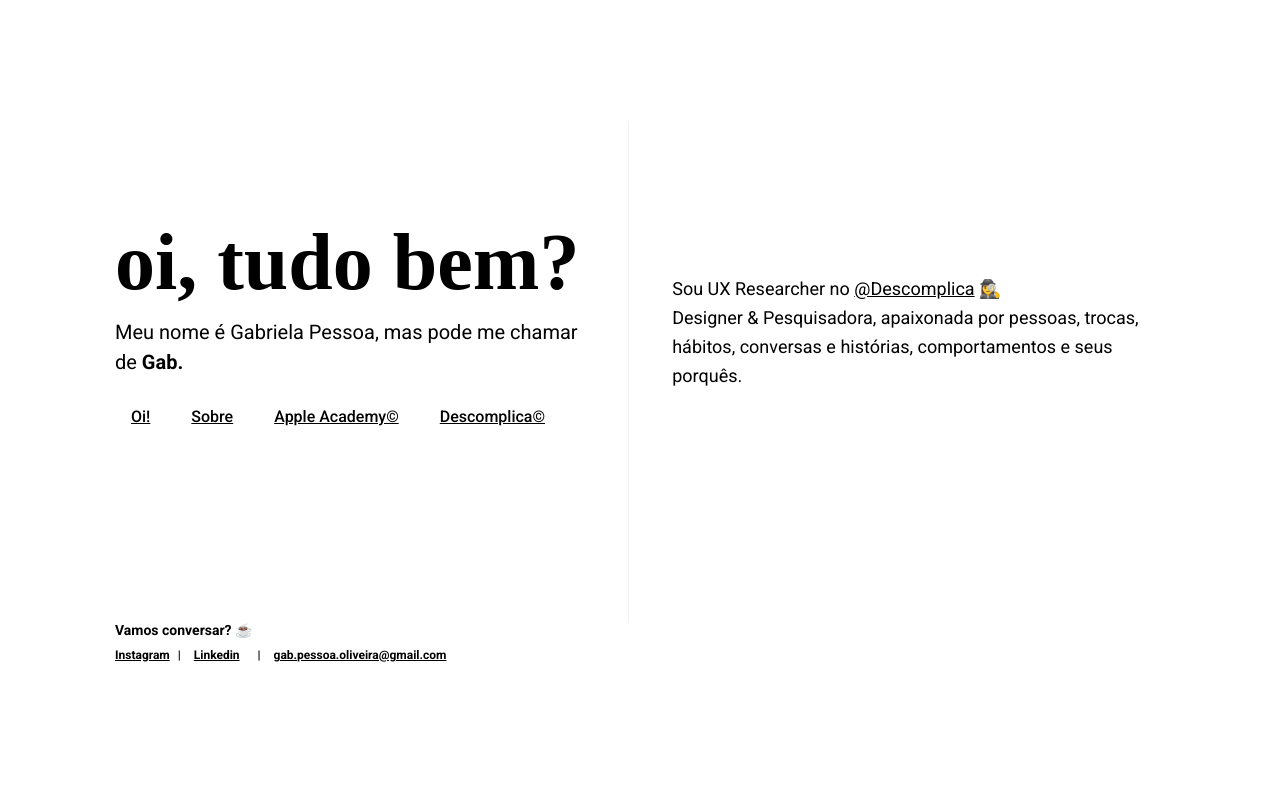
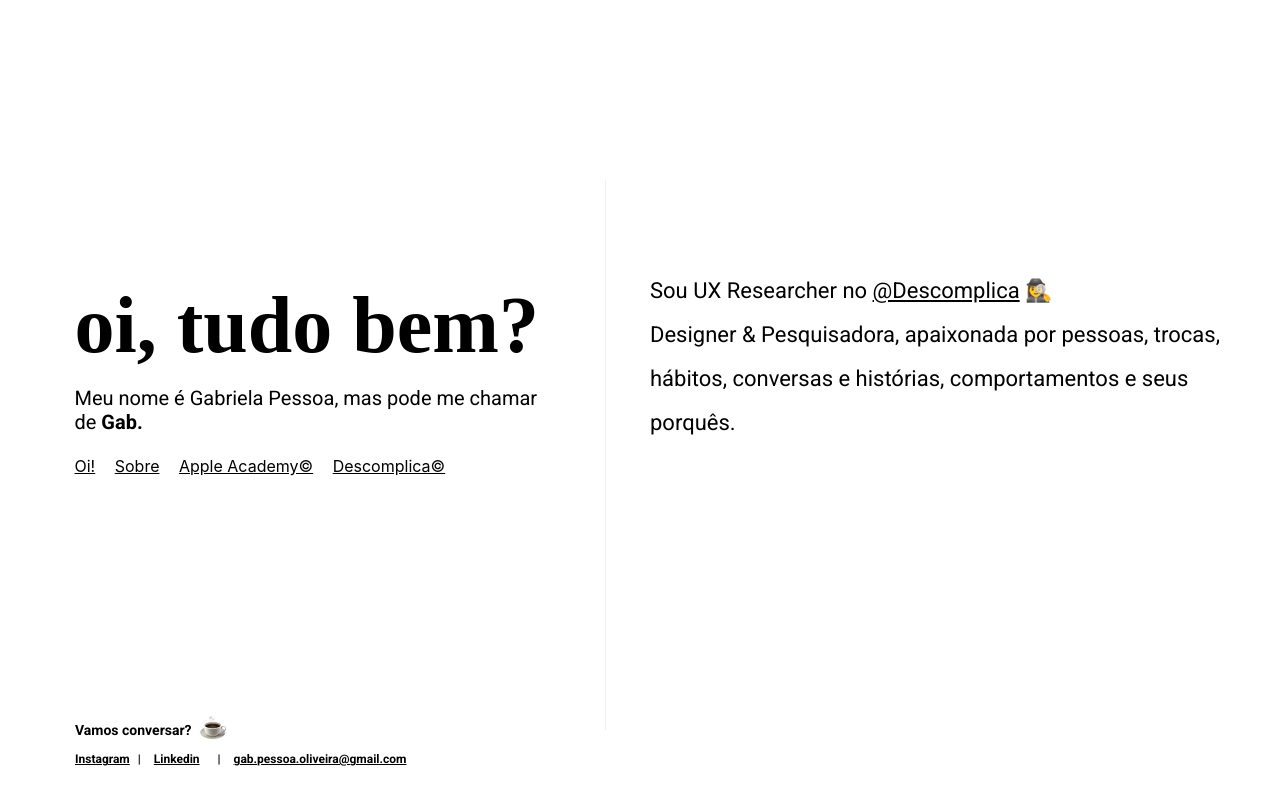
Before and after one commit to mopdc/gabpessoa, a PHP site: page / in a window 1280 px wide; the page is wider, and only the part inside the window is pictured. Run offline with PHP 8.4, Linux system fonts and the light colour scheme; some web fonts are replaced.

Commit message:
Add files via upload

```diff
--- a/css/style.css
+++ b/css/style.css
@@ -1,4 +1,5 @@
-@font-face {font-family: "BodoniSvtyTwoITCTT";
+@font-face {
+    font-family: "BodoniSvtyTwoITCTT";
     src: url("//db.onlinewebfonts.com/t/f99da0cc089925103ee1ecbcf5758240.eot");
     src: url("//db.onlinewebfonts.com/t/f99da0cc089925103ee1ecbcf5758240.eot?#iefix") format("embedded-opentype"),
         url("//db.onlinewebfonts.com/t/f99da0cc089925103ee1ecbcf5758240.woff2") format("woff2"),
@@ -8,33 +9,51 @@
 }
 
 
-html, body {
+html {
     height: 100%;
 }
 
-.container {
-height: 100%;
-width: 100%;
-display: table;
-margin-left: 100px;
-padding-right: 125px;
-
+body {
+    min-height: 100%;
+    padding: 0;
+    margin: 0;
+    position: relative;
 }
 
-.row {
-display: table-cell;
-height: 100%;
-width: 100%;
-vertical-align: middle;
+body {
+    position: relative;
+}
+
+body::after {
+    content: '';
+    display: block;
+    height: 50px;
+    /* Set same as footer's height */
 }
 
 .clear {
     clear: both;
 }
 
+.br {
+    background: #eff0f5;
+    width: 1px !important;
+    height: 100%;
+}
+
+.MainPart::after {
+    content: '';
+    min-height: 550px;
+    width: 1px;
+    background: #eff0f5;
+    display: inline-block;
+    position: absolute;
+    left: -20px;
+    top: 0;
+}
+
 .side-a {
-width: 45%;
-margin-top: 125px;
+    width: 100%;
     float: left;
     padding: 0px;
 }
@@ -46,20 +65,20 @@ border-left: solid 1px #eff0f5;
     float: left;
 }
 
-.side-c {
-margin-top: 25px;
-width: 45%;
-float: left;
-
-}
-
-a:link, a:visited{
+a:link,
+a:visited {
     color: black;
     text-decoration-line: underline;
 }
 
-a:active, a:hover, a:focus, li:active {
+a:active,
+a:hover,
+a:focus {
     color: #9013fe;
+}
+
+#oi {
+    margin-top: 15%;
 }
 
 .oi-tudo-bem {
@@ -69,11 +88,18 @@ font-size: 80px;
     font-weight: bold;
     font-style: normal;
     font-stretch: normal;
-line-height: 0.38;
+    line-height: normal;
     letter-spacing: normal;
     color: #000000;
     top: 20px;
 
+}
+
+#footer {
+    position: absolute;
+    bottom: 30px;
+    width: 100%;
+    height: 50px;
 }
 
 .line {
@@ -82,14 +108,14 @@ height: 540px;
     border: solid 2px #eff0f5;
 }
 
-.meu-nome{
-margin-top: 40px;
+.meu-nome {
+    margin-top: 15px;
     font-family: 'Roboto', sans-serif;
     font-size: 20px;
     font-weight: normal;
     font-style: normal;
     font-stretch: normal;
-line-height: 1.5;
+    line-height: normal;
     letter-spacing: normal;
     color: #000000;
 }
@@ -98,17 +124,24 @@ color: #000000;
     font-weight: bold;
 }
 
-.sou-ux{
+.sou-ux {
     margin-left: 10px;
     font-family: 'Roboto', sans-serif;
-font-size: 18px;
+    font-size: 22px;
     font-weight: normal;
     font-style: normal;
     font-stretch: normal;
-line-height: 1.6;
+    line-height: 2;
     letter-spacing: normal;
     color: #000000;
-margin-top: 25%;
+}
+
+.br.sideMore {
+    margin: 50px auto;
+}
+
+.side-a.sideMore {
+    margin-top: 100px;
 }
 
 .conteudo {
@@ -116,15 +149,12 @@ display: inline-block;
 
 }
 
-.menu-interno{
-display:inline-block;
+.menu-interno {
+    display: inline-block;
     margin-top: 20px;
-font-family: 'Roboto', sans-serif;
-font-weight: 500  ;
 }
 
-
-.vamos-conversar{
+.vamos-conversar {
     font-family: 'Roboto', sans-serif;
     font-size: 14px;
     font-weight: bold;
@@ -137,7 +167,7 @@ width: 100%;
 }
 
 .menu-rodape {
-display:inline-block;
+    display: inline-block;
     font-family: 'Roboto', sans-serif;
     font-size: 12px;
     font-weight: bold;
@@ -145,41 +175,41 @@ font-style: normal;
     font-stretch: normal;
     line-height: normal;
     letter-spacing: normal;
-text-align: center;
+
     color: #000000;
-margin-top:10px;
+    margin-top: 10px;
     width: 100%;
 
 }
 
-.menu-rodape-itens{
-padding-left:10px;
+.menu-rodape-itens {
+    padding-left: 10px;
     padding-right: 10px;
-color:black;
+    color: black;
 }
 
-.sobre-estilo{
+.sobre_estilo {
     font-family: 'Roboto', sans-serif;
-font-size: 14px;
+    font-size: 18px;
     font-weight: normal;
     font-style: normal;
     font-stretch: normal;
-line-height: 1.6;
+    line-height: 2;
     letter-spacing: normal;
     color: #000000;
-margin-top: 12%;
+    margin-top: 8%;
 }
 
 .apple-estilo {
     font-family: 'Roboto', sans-serif;
-font-size: 14px;
+    font-size: 16px;
     font-weight: normal;
     font-style: normal;
     font-stretch: normal;
-line-height: 1.6;
+    line-height: 2;
     letter-spacing: normal;
     color: #000000;
-margin-top: 10%;
+
 }
 
 .apple-estilo .text-style-1 {
@@ -193,7 +223,7 @@ font-size: 14px;
     font-weight: normal;
     font-style: normal;
     font-stretch: normal;
-line-height: 1.6;
+    line-height: 23px;
     letter-spacing: normal;
     color: #000000;
     overflow-y: auto;
@@ -207,3 +237,116 @@ font-size: 13px;
 .descomplica-estilo .text-style-2 {
     font-size: 14px;
 }
+
+#menu-interno .nav-link {
+    padding: 0 10px 0 0;
+}
+
+#apple-menu {
+    margin-top: 7%;
+}
+
+#descomplica {
+    /* margin-top: 4%; */
+}
+
+/******************/
+
+@media only screen and (max-width:1170px) {
+    .align-self-center {
+        padding-top: 20px !important;
+    }
+    .oi-tudo-bem {
+        font-size: 50px !important;
+    }
+
+    .p0 {
+        padding: 0 15px !important;
+    }
+}
+
+@media only screen and (min-width:768px) and (max-width:1100px) {
+    .align-self-center {
+        padding-top: 20px !important;
+    }
+    .MainPart::after {
+        right: 0;
+    }
+}
+
+@media only screen and (max-width:767px) {
+    .align-self-center {
+        padding-top: 20px !important;
+    }
+    .MainPart::after {
+        display: none;
+    }
+
+    #footer {
+        display: none;
+    }
+
+    .side-a {
+        margin-top: 10% !important;
+    }
+
+    .sou-ux {
+        margin-top: 0;
+        margin-left: 0;
+    }
+
+    #menu-interno .nav-link {
+        padding: 0 2px 0 0;
+        font-size: 12px;
+    }
+
+    .oi-tudo-bem {
+        font-size: 40px !important;
+    }
+
+    .p00 {
+        padding: 0 !important;
+    }
+
+    .MainPart {
+        margin: 0;
+    }
+
+    .mobileHide {
+        display: none;
+    }
+
+    .MobileHide {
+        display: none;
+    }
+
+    #oi,
+    .sobre_estilo {
+        margin-top: 5%;
+    }
+}
+
+@media only screen and (max-width:479px) {
+    .align-self-center {
+        padding-top: 20px !important;
+    }
+    .oi-tudo-bem {
+        font-size: 35px !important;
+    }
+
+    .list-inline-item:not(:last-child) {
+        margin-right: 3px;
+    }
+
+    #col_change {
+        padding-right: 0 !important;
+    }
+
+    .sideMore {
+        margin: 0;
+    }
+
+    #menu-interno .list-inline {
+        width: 105% !important;
+    }
+}
--- a/index.html
+++ b/index.html
@@ -1,5 +1,6 @@
 <!DOCTYPE html>
 <html lang="en">
+
 <head>
     <meta charset="utf-8">
     <meta http-equiv="X-UA-Compatible" content="IE=edge">
@@ -9,27 +10,67 @@
 
     <title>Gabriela Pessoa</title>
 
-	<link href="//db.onlinewebfonts.com/c/f99da0cc089925103ee1ecbcf5758240?family=Bodoni+SvtyTwo+ITC+TT" rel="stylesheet" type="text/css"/>
-	<link href="https://fonts.googleapis.com/css?family=Roboto:400,500,700&display=swap" rel="stylesheet">
+    <link href="//db.onlinewebfonts.com/c/f99da0cc089925103ee1ecbcf5758240?family=Bodoni+SvtyTwo+ITC+TT" rel="stylesheet" type="text/css" />
+    <link href="https://fonts.googleapis.com/css?family=Roboto:400,700&display=swap" rel="stylesheet">
 
     <link href="css/bootstrap.min.css" rel="stylesheet">
     <link href="css/style.css" rel="stylesheet">
     <link href="css/animate.css" rel="stylesheet">
 
+    <style>
+        div {
+            width: 100% !important;
+        }
+
+        #container {
+            /* text-align: center; */
+            display: inline-block;
+        }
+
+        .side-c {}
+
+        /* #col_change {
+			margin-left: 10%
+		} */
+
+        .footer {
+            /* max-width: fit-content; */
+        }
+
+        /* @media only screen and (min-width: 1170px) {
+			body {
+				background-color: lightblue;
+			}
+
+
+		} */
+
+        @media only screen and (max-width: 1000px) {
+            .oi-tudo-bem {
+                font-size: 40px;
+            }
+        }
+
+    </style>
+
 </head>
+
 <body>
 
     <div class="container">
 
-	<div class="row align-self-center">
+        <div class="row align-self-center" style="padding-top: 180px">
 
-		<div class="parent">
 
-			<div class="side-a wow fadeInLeft animated">
+            <div class="col-md-6 parent" style="" id="col_change">
 
-					<h3 class="oi-tudo-bem">
+                <div class="side-a sideMore wow fadeInLeft animated first">
+                    <div style="padding-left: 10%;" class="p0">
+                        <div>
+                            <div class="oi-tudo-bem">
                                 oi, tudo bem?
-					</h3>
+                            </div>
+                        </div>
 
                         <div class="meu-nome">
                             Meu nome é Gabriela Pessoa, mas pode me chamar <br>
@@ -37,10 +78,10 @@
                         </div>
 
 
-					<div class="menu-interno">
+                        <div class="menu-interno" id="menu-interno">
                             <ul class="list-inline" style="width: 100%;">
-								<li class="list-inline-item active" >
-								<a class="nav-link active" href="#" onclick="toggleVisibility('oi');">Oi!</a>
+                                <li class="list-inline-item">
+                                    <a class="nav-link" href="#" onclick="toggleVisibility('oi');">Oi!</a>
                                 </li>
                                 <li class="list-inline-item">
                                     <a class="nav-link" href="#" onclick="toggleVisibility('sobre');">Sobre</a>
@@ -53,37 +94,36 @@
                                 </li>
                             </ul>
                         </div>
+                    </div>
 
                 </div>
             </div>
-		<div class="side-b"></div>
+            <div class="col-md-6 MainPart side-c " id="col_change">
+                <div style="" class="p0 sideMore">
 
-		<div class="side-c">
-
-			<div id="oi">
+                    <div id="oi" style="font-size: 17px;">
                         <p class="sou-ux wow fadeInRight">
                             Sou UX Researcher no <a href="https://descomplica.com.br/sobre/quem-somos/">@Descomplica</a> 🕵️‍♀️ <br>
                             Designer & Pesquisadora, apaixonada por pessoas, trocas, hábitos, conversas e histórias, comportamentos e seus porquês.
                         </p>
                     </div>
-
-			<div class="sobre-estilo wow fadeIn animated" id="sobre" style="display: none;">
-				<p >
+                    <div class="sobre_estilo wow fadeInUp animated" id="sobre" style="display: none;font-size: 16px;">
+                        <p class="">
                             Carioca ☀️, 24 anos, Designer de Produto formada pela PUC - Rio. <br> <br>
 
-						Entusiasta da Antropologia do Consumo. Aprender sobre cultura, hábitos de consumo e como isso afeta nossas vidas  me ajuda a ver de maneira mais holística as investigações do dia a dia. <br> <br>
+                            Entusiasta da Antropologia do Consumo. Aprender sobre cultura, hábitos de consumo e como isso afeta nossas vidas me ajuda a ver de maneira mais holística as investigações do dia a dia. <br> <br>
 
-						Acredito que dando voz às pessoas hoje, por meio de conversas, ouvidos atentos e  empatia, é possível humanizar as relações do futuro. <br> <br>
+                            Acredito que dando voz às pessoas hoje, por meio de conversas, ouvidos atentos e empatia, é possível humanizar as relações do futuro. <br> <br>
 
                             *Atualmente estou empenhada em aprender mais sobre análise/ciência de dados para ter mais domínio sobre pesquisa quantitativa. Tem alguma dica? Curso que achou interessante? Vamos conversar 🤓
                         </p>
                     </div>
 
-			<div class="apple-estilo wow fadeIn animated" id="apple-menu" style="display: none;">
+                    <div class="sobre_estilo wow fadeInUp animated" id="apple-menu" style="display: none;font-size: 15px;margin-top:-10px;">
 
-					<p>
-							UX Designer &  iOS Developer | Jan > Out 16
-					</p>
+                        <span style="font-size: 16px;">
+                            UX Designer & iOS Developer | Jan > Out 16
+                        </span>
 
 
                         <p>
@@ -102,12 +142,13 @@
                         </p>
                     </div>
 
-			<div class="descomplica-estilo wow fadeIn animated" id="descomplica" style="display: none;">
+                    <div class="sobre_estilo wow fadeInUp animated" id="descomplica" style="display: none;font-size: 14px; margin-top:-15px;">
+                        <div>
                             <p>
                                 <span class="descomplica-estilo text-style-1">
-							<span style="font-weight: bold"> Researcher Pleno | Mai 19 > atual 	</span>	<br>
-							UX Researcher Junior | Mar 18 > Mai 19		<br>
-							Product Designer Junior | Jan 18 > Mar 18	<br>
+                                    <span style="font-weight: bold"> Researcher Pleno | Mai 19 &gt; atual </span><br>
+                                    UX Researcher Junior | Mar 18 > Mai 19 <br>
+                                    Product Designer Junior | Jan 18 > Mar 18 <br>
                                     Estágiária de UX | Out 16 > Dec 17
                                 </span>
                             </p>
@@ -134,17 +175,19 @@
 
                             </p>
                         </div>
-
-
-
+                    </div>
+                </div>
+            </div>
 
         </div>
-		<br class="clear" />
 
-
-	<div class="row align-self-center wow fadeInUp animated" style="width: 100%;">
+    </div> <!-- end container -->
+    <div id="footer">
+        <div class="container">
+            <div class="row">
+                <div class="col-md-12 align-self-center wow fadeInUp animated footer" style="width: 100%; padding-left:10% ; padding-left: 6%;" id="col_change">
                     <div class="vamos-conversar">
-			Vamos conversar? ☕
+                        Vamos conversar? <img src="cup.jpg" width="30" alt="" title="" style="margin-top: -6px;margin-left: 3px;" />
                     </div>
 
                     <div class="menu-rodape">
@@ -155,11 +198,11 @@
                             </li>
                             |
                             <li class="list-inline-item">
-					<a class="menu-rodape-itens" href="https://www.linkedin.com/in/gabriela-pessoa-4310b9b1"  >Linkedin</a>
+                                <a class="menu-rodape-itens" href="https://www.linkedin.com/in/gabriela-pessoa-4310b9b1">Linkedin</a>
                             </li>
                             |
                             <li class="list-inline-item">
-					<a class="menu-rodape-itens"href="mailto:gab.pessoa.oliveira@gmail.com">gab.pessoa.oliveira@gmail.com</a>
+                                <a class="menu-rodape-itens" href="mailto:gab.pessoa.oliveira@gmail.com">gab.pessoa.oliveira@gmail.com</a>
                             </li>
                         </ul>
 
@@ -167,15 +210,36 @@
 
                 </div>
             </div> <!-- end row -->
-
-</div> <!-- end container -->
+        </div>
+    </div>
     <script src="js/jquery.min.js"></script>
     <script src="js/bootstrap.min.js"></script>
     <script src="js/scripts.js"></script>
     <script src="js/wow.js"></script>
-
     <script>
         new WOW().init();
+
+        $(document).ready(function() {
+            $(window).on('resize', function() {
+                var win = $(this); //this = window
+                console.log(win.width());
+                if (win.width() < 767) {
+                    $("#col_change").removeClass("col-md-6").addClass("col-md-12");
+                    $(".side-c").css("max-width", "100%");
+                    $(".oi-tudo-bem").css("font-size", "60px");
+                    // $(".side-c").css("display", "contents");
+
+                } else {
+                    $("#col_change").removeClass("col-md-12").addClass("col-md-6");
+                    $(".side-c").css("max-width", "");
+                    $(".oi-tudo-bem").css("font-size", "80px");
+                    // $(".side-c").css("display", "");
+                }
+            });
+
+        });
+
     </script>
 </body>
+
 </html>
--- a/js/scripts.js
+++ b/js/scripts.js
@@ -1,6 +1,10 @@
+
+
 var divs = ["oi", "sobre", "apple-menu", "descomplica"];
+
     var visibleDivId = null;
     function toggleVisibility(divId) {
+      console.log(divId);
       if(visibleDivId === divId) {
         visibleDivId = null;
       } else {
```
Also changed, not shown: style.css (added, +200 -0 lines), cup.jpg (added). Lines whose indentation alone changed are shown as unchanged.
